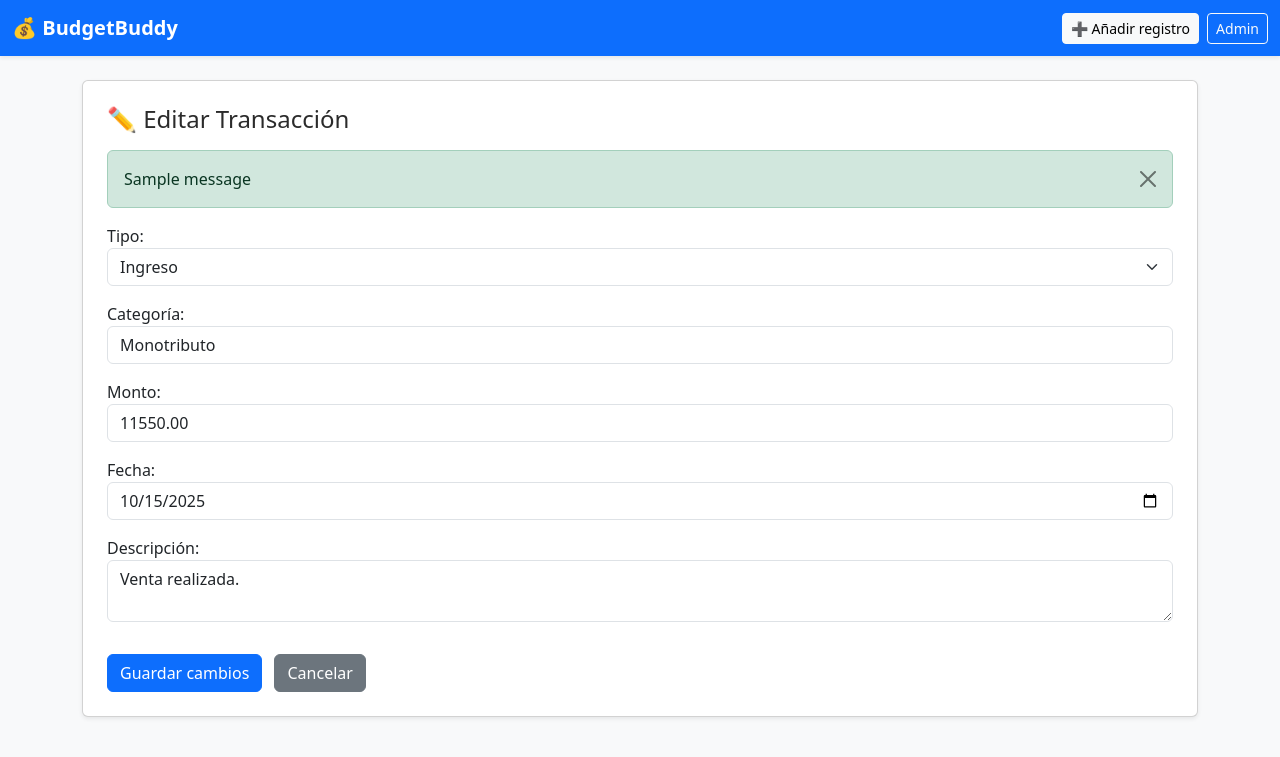
After one commit to HernanM019/Budgetbuddy, a Django app: page /edit/4/ in a window 1280 px wide. The commit adds this page. Shown: the top 757 px of the page. Run offline with Django 5.2, Linux system fonts and the light colour scheme; data comes from the database, SQL or seed files in the repository; both versions use the stored data as it was after the commit; one stand-in notice (Sample message) is shown; some libraries are stand-ins or nearby versions.

Commit message:
- Add transaction editing functionality to complete CRUD (edit_transaction.html) - Implemented edit_transaction view with prefilled form - Added new route and template for editing transactions - Integrated success/error messages into the edit flow - Updated transaction table with 'Editar' button - Improved visual consistency with Bootstrap components - Modified CHANGELOG.md with updated information

```diff
--- a/budget/forms.py
+++ b/budget/forms.py
@@ -6,9 +6,19 @@ class TransactionForm(forms.ModelForm):
     class Meta:
         model = Transaction
         fields = ['type', 'category', 'amount', 'date', 'description']
+        labels = {
+            'type': 'Tipo',
+            'category': 'Categoría',
+            'amount': 'Monto',
+            'date': 'Fecha',
+            'description': 'Descripción',
+        }
         widgets = {
-            'date': forms.DateInput(attrs={'type': 'date'}),
-            'description': forms.Textarea(attrs={'rows': 2}),
+            'date': forms.DateInput(attrs={'type': 'date', 'class': 'form-control'}),
+            'description': forms.Textarea(attrs={'rows': 2, 'class': 'form-control'}),
+            'category': forms.TextInput(attrs={'class': 'form-control'}),
+            'amount': forms.NumberInput(attrs={'class': 'form-control', 'step': '0.01'}),
+            'type': forms.Select(attrs={'class': 'form-select'}),
         }
 
     def clean_date(self):
--- a/budget/templates/budget/add_transaction.html
+++ b/budget/templates/budget/add_transaction.html
@@ -4,7 +4,7 @@
 
 {% block content %}
     <div class="card shadow-sm p-4">
-        <h4 class="mb-3">💰 Nueva Transacción</h4>
+        <h4 class="mb-3">💰 Nuevo Registro</h4>
 
         {% if messages %}
           <div id="message-container">
--- a/budget/templates/budget/base.html
+++ b/budget/templates/budget/base.html
@@ -17,7 +17,7 @@
         <div class="container-fluid">
             <a class="navbar-brand fw-bold" href="/">💰 BudgetBuddy</a>
             <div class="d-flex">
-                <a class="btn btn-light btn-sm me-2" href="/add/">➕ Nueva transacción</a>
+                <a class="btn btn-light btn-sm me-2" href="/add/">➕ Añadir registro</a>
                 <a class="btn btn-outline-light btn-sm" href="/admin/">Admin</a>
             </div>
         </div>
--- /dev/null
+++ b/budget/templates/budget/edit_transaction.html
@@ -0,0 +1,27 @@
+{% extends 'budget/base.html' %}
+
+{% block title %}Editar transacción - BudgetBuddy{% endblock %}
+
+{% block content %}
+<div class="card shadow-sm p-4">
+    <h4 class="mb-3">✏️ Editar Transacción</h4>
+
+    {% if messages %}
+      <div id="message-container">
+        {% for message in messages %}
+          <div class="alert alert-{{ message.tags }} alert-dismissible fade show" role="alert">
+            {{ message }}
+            <button type="button" class="btn-close" data-bs-dismiss="alert" aria-label="Close"></button>
+          </div>
+        {% endfor %}
+      </div>
+    {% endif %}
+
+    <form method="post" class="needs-validation" novalidate>
+        {% csrf_token %}
+        {{ form.as_p }}
+        <button type="submit" class="btn btn-primary mt-3">Guardar cambios</button>
+        <a href="/" class="btn btn-secondary mt-3 ms-2">Cancelar</a>
+    </form>
+</div>
+{% endblock %}
--- a/budget/templates/budget/static/budget/style.css
+++ b/budget/templates/budget/static/budget/style.css
@@ -16,3 +16,7 @@ table td {
   opacity: 0.3;
   transform: scale(0.98);
 }
+/* Color diferente para boton EDITAR */
+.btn-warning {
+  color: #fff;
+}
--- a/budget/templates/budget/transaction_list.html
+++ b/budget/templates/budget/transaction_list.html
@@ -39,8 +39,10 @@
             <td>{{ t.date }}</td>
             <td>{{ t.description }}</td>
            <td>
+    <a href="{% url 'edit_transaction' t.pk %}" class="btn btn-sm btn-warning me-2">Editar</a>
     <button class="btn btn-sm btn-danger delete-btn" data-id="{{ t.pk }}">Eliminar</button>
            </td>
+
         </tr>
     {% empty %}
         <tr><td colspan="5" class="text-center text-muted">No hay transacciones registradas.</td></tr>
--- a/budget/urls.py
+++ b/budget/urls.py
@@ -5,4 +5,5 @@ urlpatterns = [
     path('', views.transaction_list, name='transaction_list'),
     path('add/', views.add_transaction, name='add_transaction'),
     path('delete/<int:pk>/', views.delete_transaction, name='delete_transaction'),
+    path('edit/<int:pk>/', views.edit_transaction, name='edit_transaction'),
 ]
--- a/budget/views.py
+++ b/budget/views.py
@@ -22,12 +22,13 @@ def transaction_list(request):
     }
     return render(request, 'budget/transaction_list.html', context)
 
+#CRUD - ADD
 def add_transaction(request):
     if request.method == 'POST':
         form = TransactionForm(request.POST)
         if form.is_valid():
             form.save()
-            messages.success(request, "Transacción registrada correctamente.")
+            messages.success(request, "Registro añadido correctamente.")
             return redirect('transaction_list')
         else:
             # Si hay error, mostramos el primer mensaje de error del formulario
@@ -42,7 +43,7 @@ def add_transaction(request):
 
 from django.http import JsonResponse
 
-
+#CRUD - DELETE
 def delete_transaction(request, pk):
     transaction = get_object_or_404(Transaction, pk=pk)
     if request.method == 'POST':
@@ -51,7 +52,25 @@ def delete_transaction(request, pk):
         if request.headers.get('x-requested-with') == 'XMLHttpRequest':
             return JsonResponse({'success': True})
 
-        messages.success(request, "Transacción eliminada correctamente.")
+        messages.success(request, "Registro eliminado correctamente.")
         return redirect('transaction_list')
 
     return render(request, 'budget/confirm_delete.html', {'transaction': transaction})
+
+#CRUD - EDIT
+def edit_transaction(request, pk):
+    transaction = get_object_or_404(Transaction, pk=pk)
+    if request.method == 'POST':
+        form = TransactionForm(request.POST, instance=transaction)
+        if form.is_valid():
+            form.save()
+            messages.success(request, "Registro actualizado correctamente.")
+            return redirect('transaction_list')
+        else:
+            for field, error_list in form.errors.items():
+                for error in error_list:
+                    messages.error(request, f"{field.capitalize()}: {error}")
+    else:
+        form = TransactionForm(instance=transaction)
+
+    return render(request, 'budget/edit_transaction.html', {'form': form, 'transaction': transaction})
```
Also changed, not shown: CHANGELOG.md, db.sqlite3.
